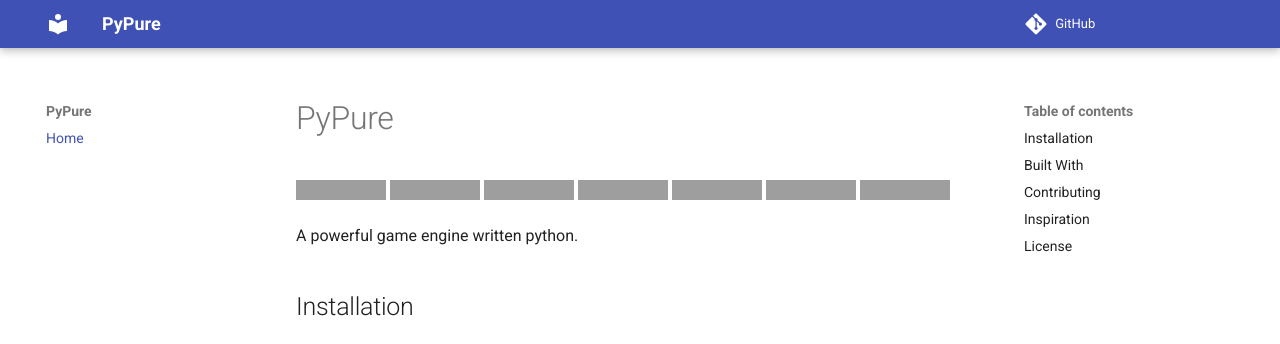
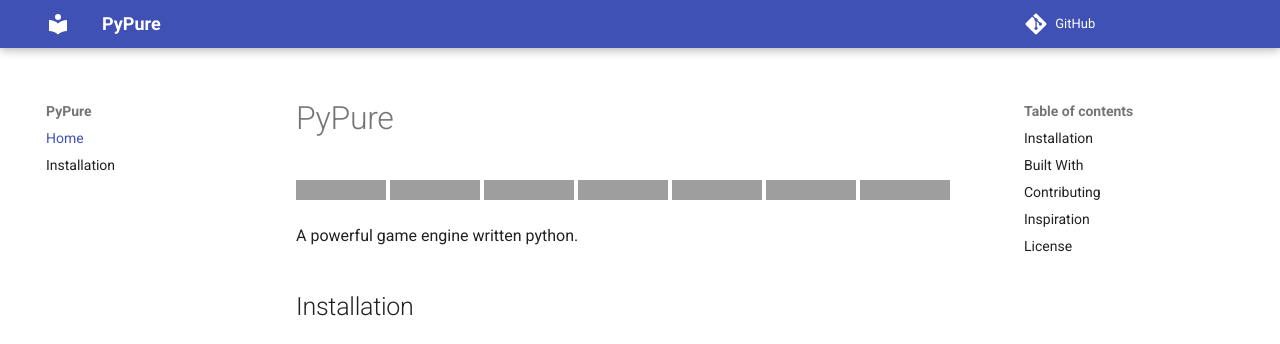
Before and after one commit to pypure-dev/pypure, an MkDocs documentation site: the page built from docs/index.md, in a window 1280 px wide. Shown: the top 344 px of the page. Built offline with MkDocs 1.6.1 and Material for MkDocs 9.7.7, drawn with Linux system fonts in a browser that asks for light colours; comment, search, counter and statistics services are not loaded; grey boxes are pictures that could not be loaded.

Commit message:
Update mkdocs.yml

```diff
--- a/mkdocs.yml
+++ b/mkdocs.yml
@@ -6,6 +6,7 @@ site_description: A powerful game engine written python.
 
 nav:
   - "Home": "index.md"
+  - "Installation": "installation.md"
 
 theme: material
 plugins:
```
